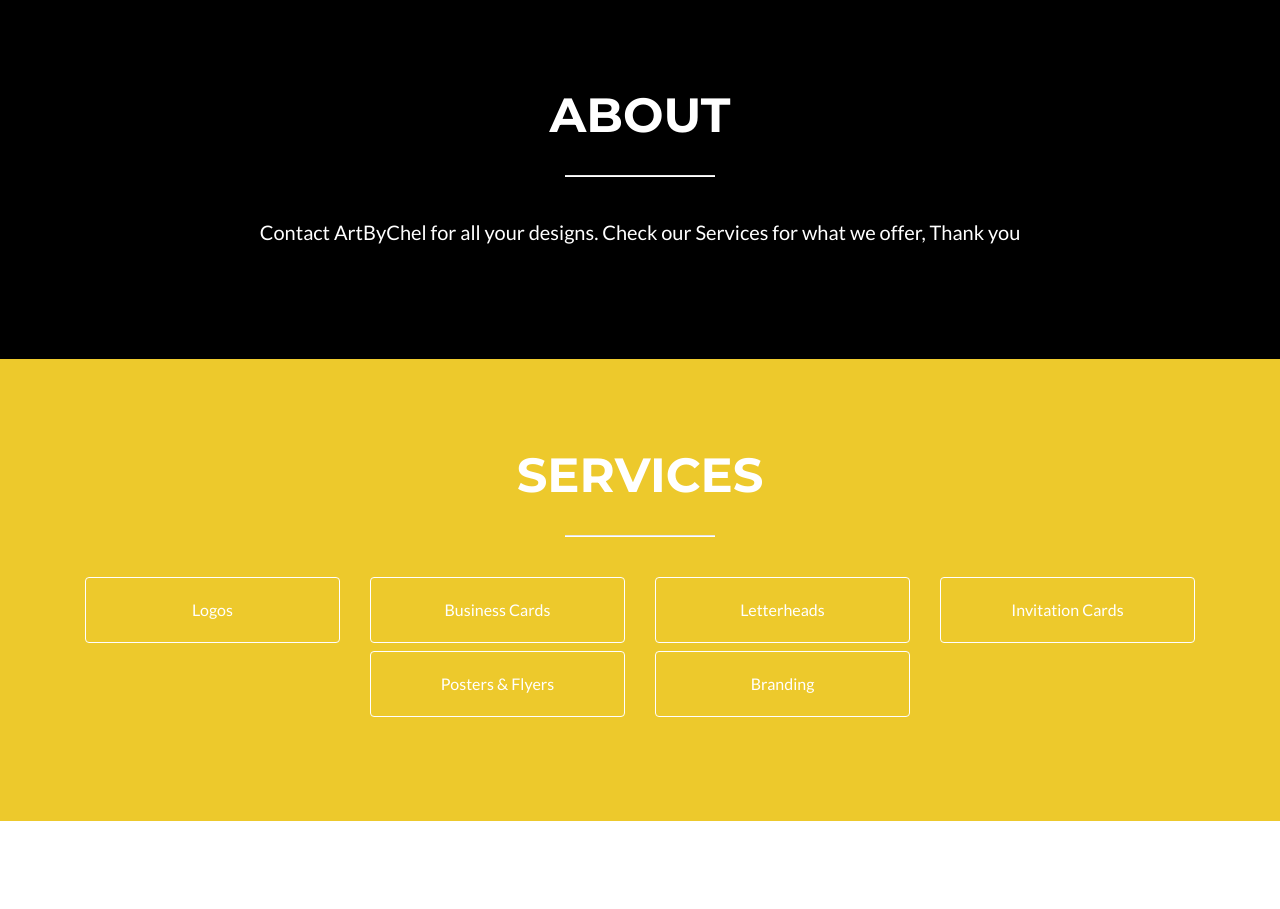
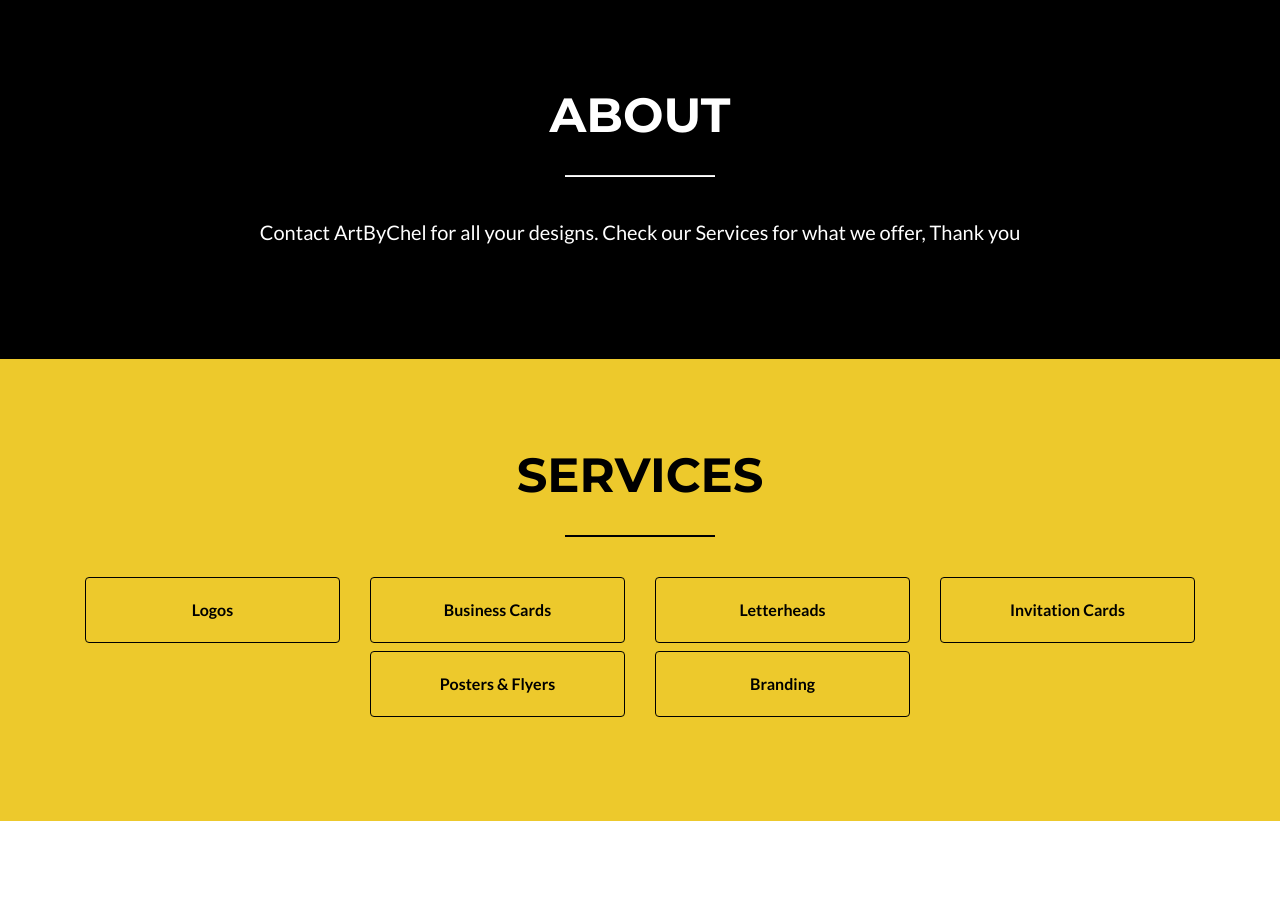
Before and after one commit to mnnlthmpsn/artby_chel, a Django app: page / in a window 1280 px wide. Shown: the part 1216-2125 px from the top of the page. Run offline with Django 3.2, Linux system fonts and the light colour scheme; data comes from the database, SQL or seed files in the repository; some libraries are stand-ins or nearby versions.

Commit message:
services color changed

```diff
--- a/artbychel/settings.py
+++ b/artbychel/settings.py
@@ -23,7 +23,7 @@
 SECRET_KEY = os.environ['SECRET_KEY']
 
 # SECURITY WARNING: don't run with debug turned on in production!
-DEBUG = True
+DEBUG = False
 
 ALLOWED_HOSTS = ['localhost', 'http://artbychel.herokuapp.com', 'https://artbychel.herokuapp.com']
 
--- a/artbychel/urls.py
+++ b/artbychel/urls.py
@@ -26,5 +26,6 @@
     path('chel/', admin.site.urls),
 ]
 
-urlpatterns = urlpatterns + static(settings.STATIC_URL, document_root=settings.STATIC_ROOT)
-urlpatterns = urlpatterns + static(settings.MEDIA_URL, document_root=settings.MEDIA_ROOT)
+if settings.DEBUG:
+    urlpatterns = urlpatterns + static(settings.STATIC_URL, document_root=settings.STATIC_ROOT)
+    urlpatterns = urlpatterns + static(settings.MEDIA_URL, document_root=settings.MEDIA_ROOT)
--- a/portfolio/templates/index.html
+++ b/portfolio/templates/index.html
@@ -81,47 +81,47 @@
     </section>
     <section id="services" class="bg-primary text-white mb-0" style="background-color: rgb(237,201,44) !important;">
         <div class="container">
-            <h2 class="text-uppercase text-center text-white">Services</h2>
-            <hr style="height: 1px;width: 150px;background-color: #ffffff;margin-top: 40px;margin-bottom: 40px;">
+            <h2 class="text-uppercase text-center" style="color: black;">Services</h2>
+            <hr style="height: 1px;width: 150px;background-color: black;margin-top: 40px;margin-bottom: 40px;">
             <div class="row justify-content-center">
                 <div class="col-md-3 mb-2">
-                    <div class="card" style="background-color: rgb(237,201,44); border: 1px solid white !important;">
-                        <div class="card-body text-center">
+                    <div class="card" style="background-color: rgb(237,201,44); border: 1px solid black">
+                        <div class="card-body text-center" style="color: black; font-weight: bolder;">
                           Logos
                         </div>
                       </div>
                 </div>
                 <div class="col-md-3 mb-2">
-                    <div class="card" style="background-color: rgb(237,201,44); border: 1px solid white !important;">
-                        <div class="card-body text-center">
+                    <div class="card" style="background-color: rgb(237,201,44); border: 1px solid black">
+                        <div class="card-body text-center" style="color: black; font-weight: bolder;">
                           Business Cards
                         </div>
                       </div>
                 </div>
                 <div class="col-md-3 mb-2">
-                    <div class="card" style="background-color: rgb(237,201,44); border: 1px solid white !important;">
-                        <div class="card-body text-center">
+                    <div class="card" style="background-color: rgb(237,201,44); border: 1px solid black">
+                        <div class="card-body text-center" style="color: black; font-weight: bolder">
                           Letterheads
                         </div>
                       </div>
                 </div>
                 <div class="col-md-3 mb-2">
-                    <div class="card" style="background-color: rgb(237,201,44); border: 1px solid white !important;">
-                        <div class="card-body text-center">
+                    <div class="card" style="background-color: rgb(237,201,44); border: 1px solid black;">
+                        <div class="card-body text-center" style="color: black; font-weight: bolder">
                           Invitation Cards
                         </div>
                       </div>
                 </div>
                 <div class="col-md-3 mb-2">
-                    <div class="card" style="background-color: rgb(237,201,44); border: 1px solid white !important;">
-                        <div class="card-body text-center">
+                    <div class="card" style="background-color: rgb(237,201,44); border: 1px solid black;">
+                        <div class="card-body text-center" style="color: black; font-weight: bolder">
                           Posters & Flyers
                         </div>
                       </div>
                 </div>
                 <div class="col-md-3">
-                    <div class="card" style="background-color: rgb(237,201,44); border: 1px solid white !important;">
-                        <div class="card-body text-center">
+                    <div class="card" style="background-color: rgb(237,201,44); border: 1px solid black">
+                        <div class="card-body text-center" style="color: black; font-weight: bolder">
                           Branding
                         </div>
                       </div>
```
